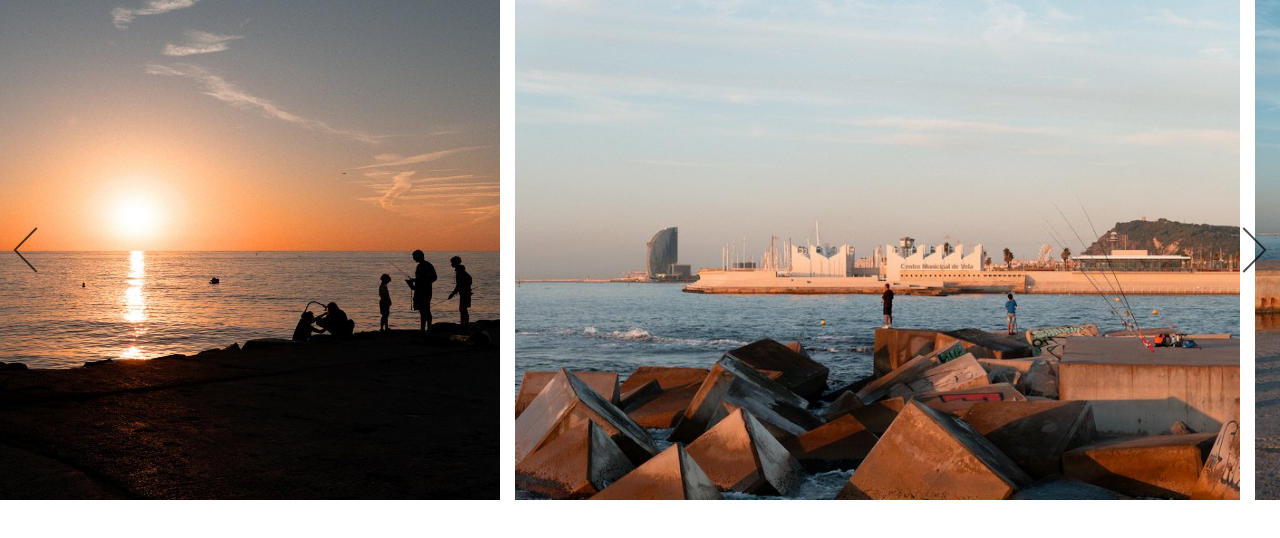
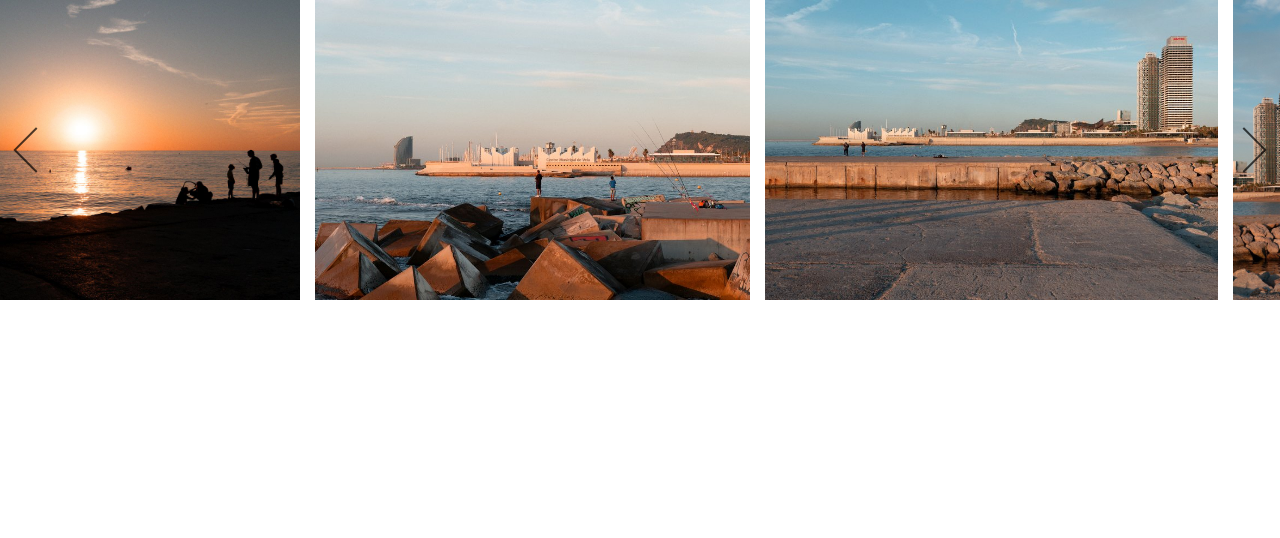
Before and after one commit to antonyebl/noweekend-galleries, a plain HTML site: page gallery_01_sunrise/index.html in a window 1280 px wide. Drawn offline with Linux system fonts and the light colour scheme.

Commit message:
Update style.css

```diff
--- a/style.css
+++ b/style.css
@@ -8,7 +8,8 @@ body {
 
 .gallery-container {
     width: 100%;
-    /* Removed: padding: 20px 0; */
+    margin: 0; /* Ensures no default margin is applied */
+    /* Padding was removed in a previous step */
     display: flex;
     align-items: center;
     overflow: hidden;
@@ -23,12 +24,11 @@ body {
 .gallery-wrapper {
     display: flex;
     gap: 15px;
-    /* Removed: height: 60vh; */
     will-change: transform;
 }
 
 .gallery-image {
-    height: 500px; /* Use a fixed pixel height for all images */
+    height: 300px; /* Use a fixed pixel height for all images */
     object-fit: contain;
     pointer-events: none;
 }
```
